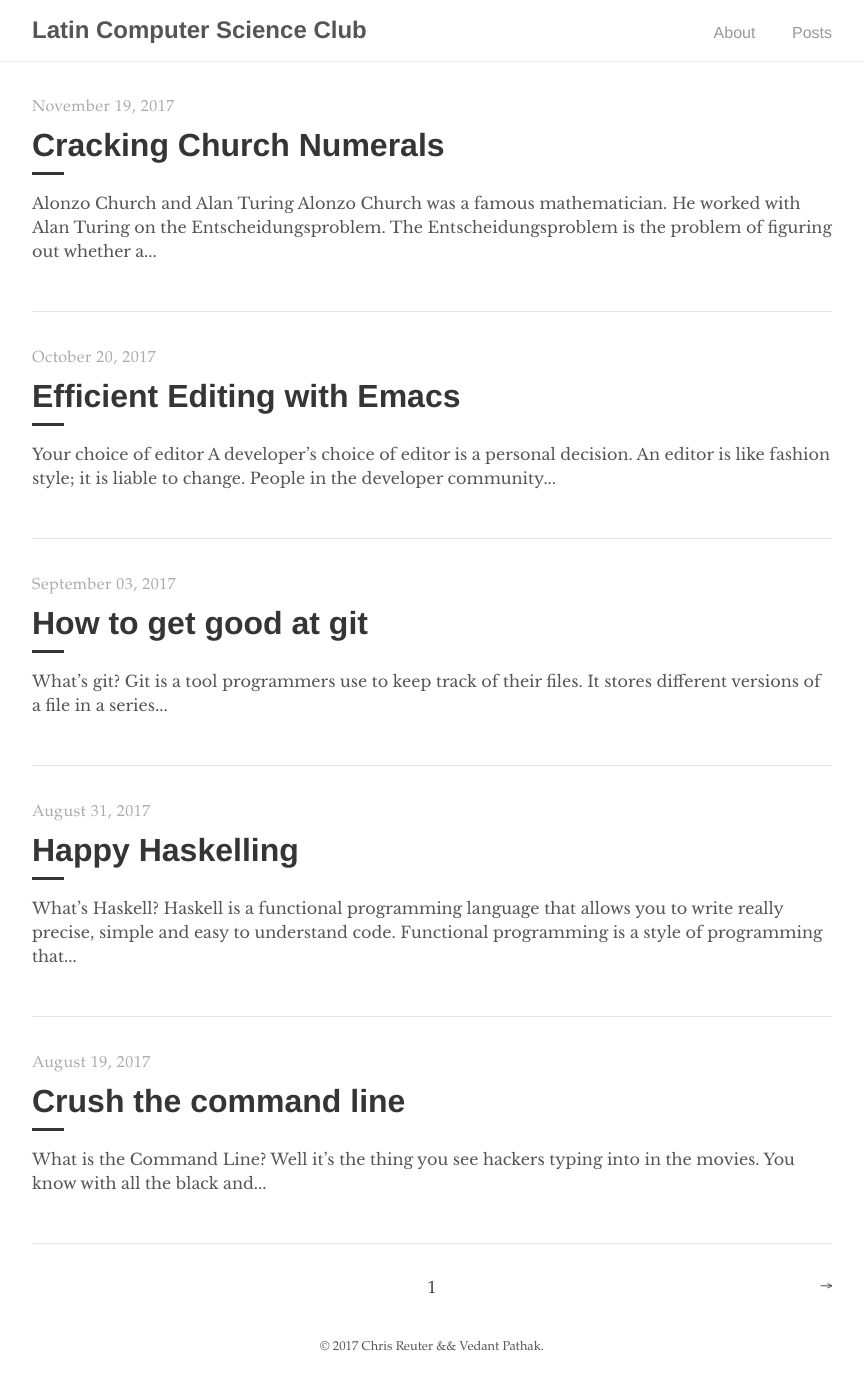
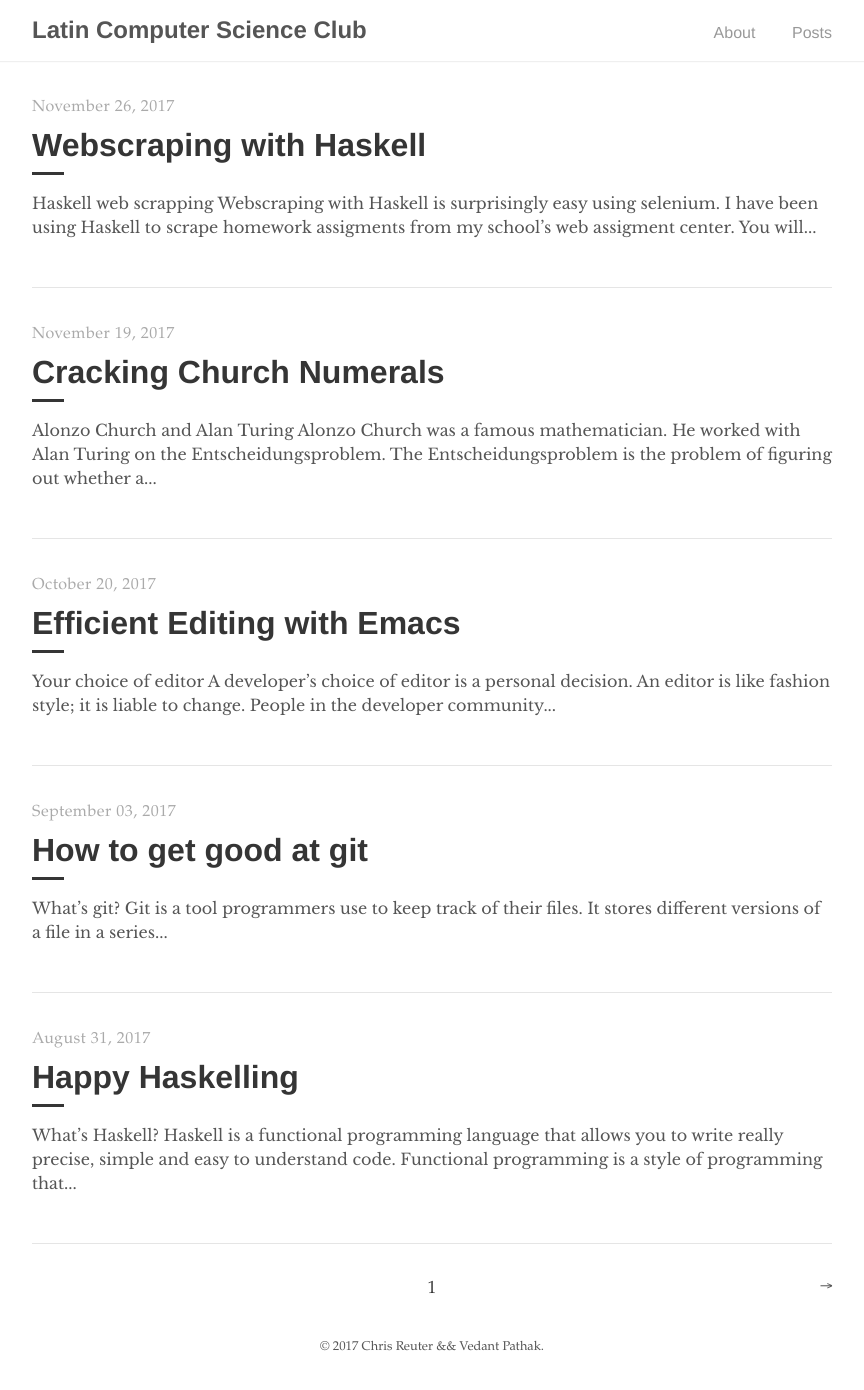
Before and after one commit to A-Vadali/Cs_Club, a Jekyll site: the page built from index.html, in a window 1280 px wide. Shown: the whole page, without its empty margins (208-1072 px from the left). Built offline with Jekyll 4.4.1, drawn with Linux system fonts in a browser that asks for light colours; the list of posts is cut into pages by our own code; part of the change alters nothing that is shown.

Commit message:
web scraping

````diff
--- a/_posts/2017-11-26-webscraping.md
+++ b/_posts/2017-11-26-webscraping.md
@@ -2,50 +2,58 @@
 layout: post
 title: "Webscraping with Haskell"
 author: "Chris Reuter"
-published: false
+
 ---
 
 # Haskell web scrapping
 
-I webscraping with Haskell is surprisingly easy using the [selenium webdriver](https://hackage.haskell.org/package/webdriver). I used it to scrape home work from my school site. To launch a browser session use
+Webscraping with Haskell is surprisingly easy using [selenium](https://hackage.haskell.org/package/webdriver). I have been using Haskell to scrape homework assigments from my school's web assigment center. You will need to install the [webdriver](https://hackage.haskell.org/package/webdriver) package from [cabal](https://www.haskell.org/cabal/). The haskell webdriver package requires  [chromedriver](https://sites.google.com/a/chromium.org/chromedriver/)   to be in the [$PATH](https://askubuntu.com/questions/322772/how-do-i-add-an-executable-to-my-search-path) as well as having a running [selenium stand alone server](http://docs.seleniumhq.org/download/). Here's how to open a web page.
+```haskell
+    import Test.WebDriver
+    import Test.WebDriver.Commands
+    main = runSession ( useBrowser chrome defaultConfig) $ openPage "www.google.com"
+```
 
-    run Session defaultConfig :: WD a -> IO a
+To login you can use [waitUntil](https://hackage.haskell.org/package/webdriver-0.8.5/docs/Test-WebDriver-Commands-Wait.html) and [sendKeys](https://hackage.haskell.org/package/webdriver-0.8.5/docs/Test-WebDriver-Commands.html).
+```haskell
+    import Test.WebDriver
+    import Test.WebDriver.Commands
+    import Test.WebDriver.Commands.Wait
+    main = do
+   	openPage "https://latinschool.myschoolapp.com/app#login"
+       	sendKeys "creuter"  =<< (waitUntil 20 $ findElem (ById "Username"))
+            sendKeys "myPassword"  =<<(waitUntil 20 $ findElem (ById "Password"))
+            (waitUntil 20 $ findElem (ById "loginBtn")) >>= click
+```
 
-To run these you will need to install [chromedriver](https://sites.google.com/a/chromium.org/chromedriver/) as well as having a running [selenium stand alone server](http://docs.seleniumhq.org/download/). Here's how to open a web page.
+The ById [selector](https://hackage.haskell.org/package/webdriver-0.8.5/docs/Test-WebDriver-Commands.html#t:Selector) tells selenium to find an element by it's id. The [waitUntil](https://hackage.haskell.org/package/webdriver-0.8.5/docs/Test-WebDriver-Commands-Wait.html) is necessary because sometimes it takes longer for a web page to load. The [=<<](https://haskell-lang.org/tutorial/operators) pipes an element into a command. It could be rewritten as.
+```haskell
+    import Test.WebDriver
+    import Test.WebDriver.Commands
+    import Test.WebDriver.Commands.Wait
+    main = do
+    	 usernameLogin <- (waitUntil 20 $ findElem (ById "Username")
+    	 sendKeys "creuter" usernameLogin
+    	 passwordTextBox <- (waitUntil 20 $ findElem (ById "Password"))
+    	 sendKeys "myPassword" passwordTextBox
+    	 clickButton <- (waitUntil 20 $ findElem (ById "loginBtn"))
+    	 click clickButton
+    	 liftIO $ threadDelay 8000000
+```
 
-    runSession ( useBrowser chrome defaultConfig) $ openPage "www.google.com"
-
-
-To login you can use waitUntil and sendKeys.
-
-    openPage "https://latinschool.myschoolapp.com/app#login"
-    sendKeys "creuter"  =<< (waitUntil 20 $ findElem (ById "Username"))
-    sendKeys "myPassword"  =<<(waitUntil 20 $ findElem (ById "Password"))
-    (waitUntil 20 $ findElem (ById "loginBtn")) >>= click
-
-The ById command tells selenium to find an element by it's id. The waitUntil is necessary because sometimes it takes longer for a web page to load. The =<< pipes an element into sendkeys. It could be rewritten as.
-
-    usernameLogin <- (waitUntil 20 $ findElem (ById "Username")
-    sendKeys "creuter" usernameLogin
-    passwordTextBox <- (waitUntil 20 $ findElem (ById "Password"))
-    sendKeys "myPassword" passwordTextBox
-    clickButton <- (waitUntil 20 $ findElem (ById "loginBtn"))
-    click clickButton
-    liftIO $ threadDelay 8000000
-
-
-Once you've logged and a session is set. You can log in somewhere else.
-
+Once you've logged and the right cookies are set. You can navigate in somewhere else.
+```haskell
     openPage "https://latinschool.myschoolapp.com/app/student#studentmyday/assignment-center"
     liftIO $ threadDelay 8000000
+```
 
-You can then scrape homework through findElems.
+I then scraped the homework through  the findElems function which returns all the elements matching a given selector.
+```haskell
+    assigmentTable <- waitUntil 20 $ findElems (ById "assignment-center-assignment-items")  -- locate assigment table
+    cells <- findElemsFrom (assigmentTable !! 0) (ByXPath "tr")  -- find all table data rows
+    mocells <- mapM (\x -> findElemsFrom x (ByXPath "td")) cells -- locate all data columns withing rows
+    mapM (\row -> mapM (getText) row) mocells -- returns text of homework table
+```
+The final Product.
 
-    assigmentTable <- waitUntil 20 $ findElems (ById "assignment-center-assignment-items")  -- locate assigment table
-    cells <- findElemsFrom (assigmentTable !! 0) (ByXPath "tr")
-    mocells <- mapM (\x -> findElemsFrom x (ByXPath "td")) cells
-    mapM (\row -> mapM (getText) row) mocells -- returns text of homework table
-
-Example usage.
-
-[![asciicast](https://asciinema.org/a/gXSECM7LwipXgA7hgEx1WB11m.png)](https://asciinema.org/a/gXSECM7LwipXgA7hgEx1WB11m)
+<script src="https://asciinema.org/a/gXSECM7LwipXgA7hgEx1WB11m.js" id="asciicast-gXSECM7LwipXgA7hgEx1WB11m" async></script>
````
Also changed, not shown: 11 other files.
